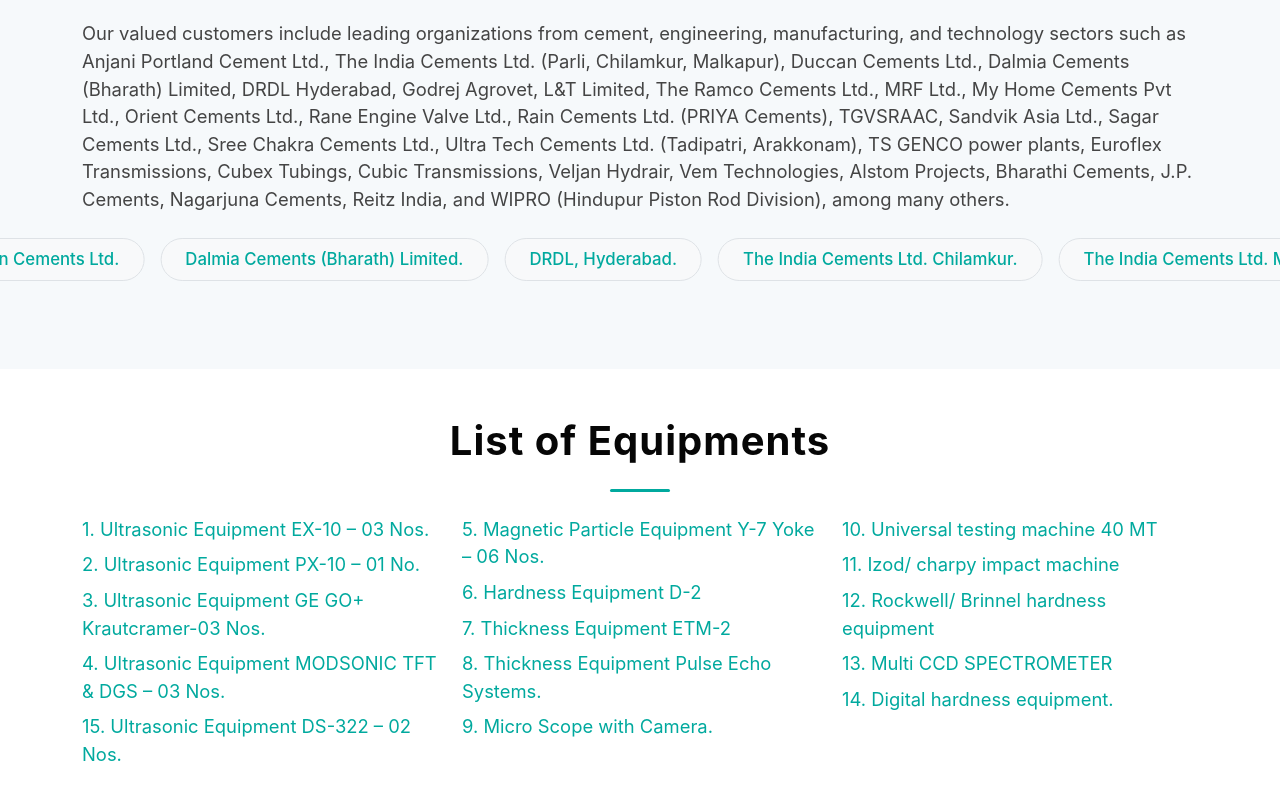
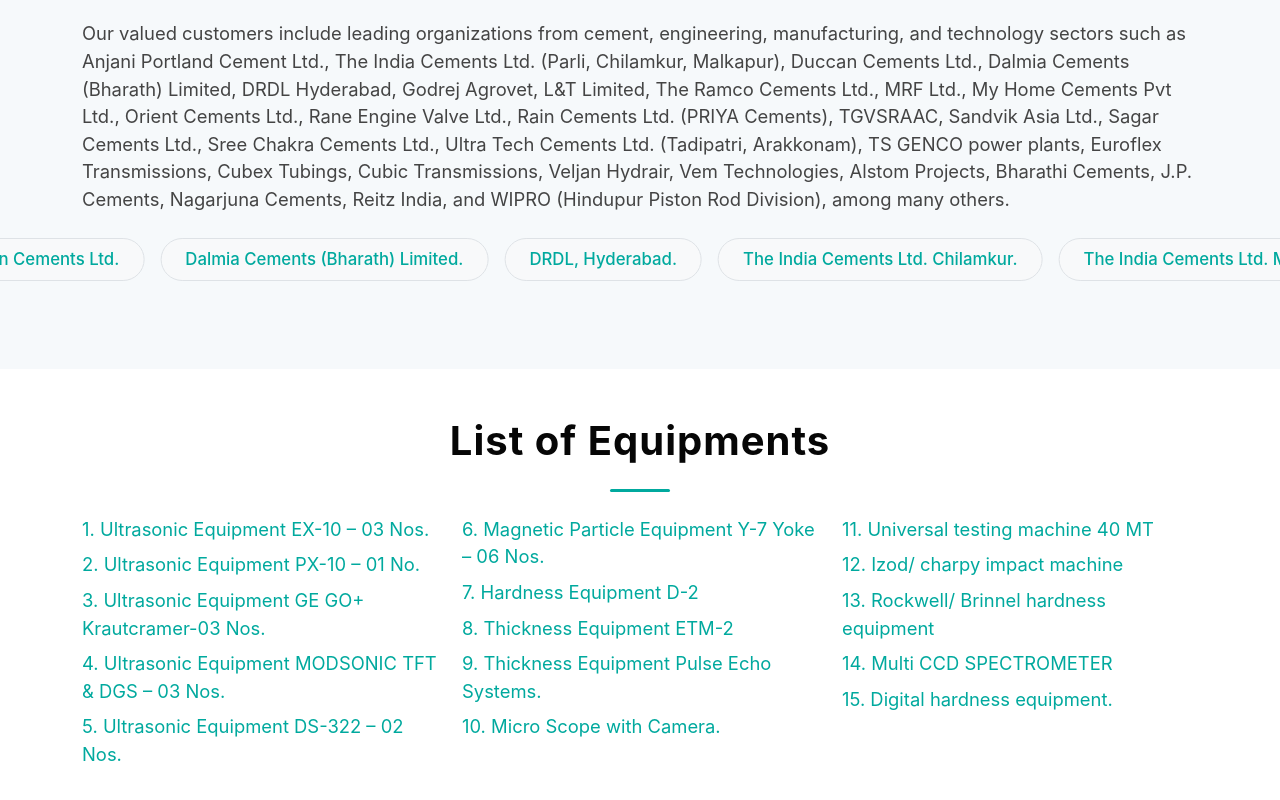
Before and after one commit to vakasrikanth66/vakasrikanth66.github.io, a plain HTML site: page index.html in a window 1280 px wide. Shown: the part 1984-2784 px from the top of the page. Drawn offline with nearby package versions, Linux system fonts and the light colour scheme.

Commit message:
few UI updates. - 08-10-2025

```diff
--- a/assets/css/styles.css
+++ b/assets/css/styles.css
@@ -1,3 +1,19 @@
+/* Responsive carousel container style moved from inline in services.html */
+@media (min-width: 801px) {
+  .custom-carousel {
+    width: 100%;
+    border: 3px solid #00A99E;
+    box-shadow: 10px 6px 24px rgba(92, 81, 81, 0.13);
+  }
+}
+@media (max-width: 800px) {
+  .custom-carousel {
+    width: 100%;
+    border: 3px solid #00A99E;
+    box-shadow: 10px 6px 24px rgba(92, 81, 81, 0.13);
+
+  }
+}
 * {
   font-family: 'Inter', sans-serif;
 }
--- a/index.html
+++ b/index.html
@@ -16,7 +16,7 @@
 <body>
 
 <nav class="navbar navbar-expand-lg bg-white border-bottom sticky-top py-3" style="background:#fff !important;">
-  <div class="container-fluid px-5" style="background: white;">
+  <div class="container-fluid" style="background: white;">
     <a class="navbar-brand d-flex align-items-center" href="home.html">
       <img src="assets/img/logo_64x64.jpg" alt="Logo" class="me-2" style="width:64px; height:64px; border-radius:50%; object-fit:cover;">
       <!-- <span class="fw-bold" style="letter-spacing:2px; font-size:1.3rem; color:#060606;">PSMN</span> -->
@@ -348,25 +348,25 @@
           <li class="mb-2">2. Ultrasonic Equipment PX-10 – 01 No.</li>
           <li class="mb-2">3. Ultrasonic Equipment GE GO+ Krautcramer-03 Nos.</li>
           <li class="mb-2">4. Ultrasonic Equipment MODSONIC TFT &amp; DGS – 03 Nos.</li>
-          <li class="mb-2">15. Ultrasonic Equipment DS-322 – 02 Nos.</li>
+          <li class="mb-2">5. Ultrasonic Equipment DS-322 – 02 Nos.</li>
         </ul>
       </div>
       <div class="col-lg-4 col-md-6 mb-4">
         <ul class="list-unstyled" style="font-size:1.15rem; color:#00A99E ;">
-          <li class="mb-2">5. Magnetic Particle Equipment Y-7 Yoke – 06 Nos.</li>
-          <li class="mb-2">6. Hardness Equipment D-2</li>
-          <li class="mb-2">7. Thickness Equipment ETM-2</li>
-          <li class="mb-2">8. Thickness Equipment Pulse Echo Systems.</li>
-          <li class="mb-2">9. Micro Scope with Camera.</li>
+          <li class="mb-2">6. Magnetic Particle Equipment Y-7 Yoke – 06 Nos.</li>
+          <li class="mb-2">7. Hardness Equipment D-2</li>
+          <li class="mb-2">8. Thickness Equipment ETM-2</li>
+          <li class="mb-2">9. Thickness Equipment Pulse Echo Systems.</li>
+          <li class="mb-2">10. Micro Scope with Camera.</li>
         </ul>
       </div>
       <div class="col-lg-4 col-md-12 mb-4">
         <ul class="list-unstyled" style="font-size:1.15rem; color:#00A99E ;">
-          <li class="mb-2">10. Universal testing machine 40 MT</li>
-          <li class="mb-2">11. Izod/ charpy impact machine</li>
-          <li class="mb-2">12. Rockwell/ Brinnel hardness equipment</li>
-          <li class="mb-2">13. Multi CCD SPECTROMETER</li>
-          <li class="mb-2">14. Digital hardness equipment.</li>
+          <li class="mb-2">11. Universal testing machine 40 MT</li>
+          <li class="mb-2">12. Izod/ charpy impact machine</li>
+          <li class="mb-2">13. Rockwell/ Brinnel hardness equipment</li>
+          <li class="mb-2">14. Multi CCD SPECTROMETER</li>
+          <li class="mb-2">15. Digital hardness equipment.</li>
         </ul>
       </div>
     </div>
```
Also changed, not shown: about.html (+2 -2 lines), contact.html (+1 -1 lines), services.html (+5 -5 lines).
